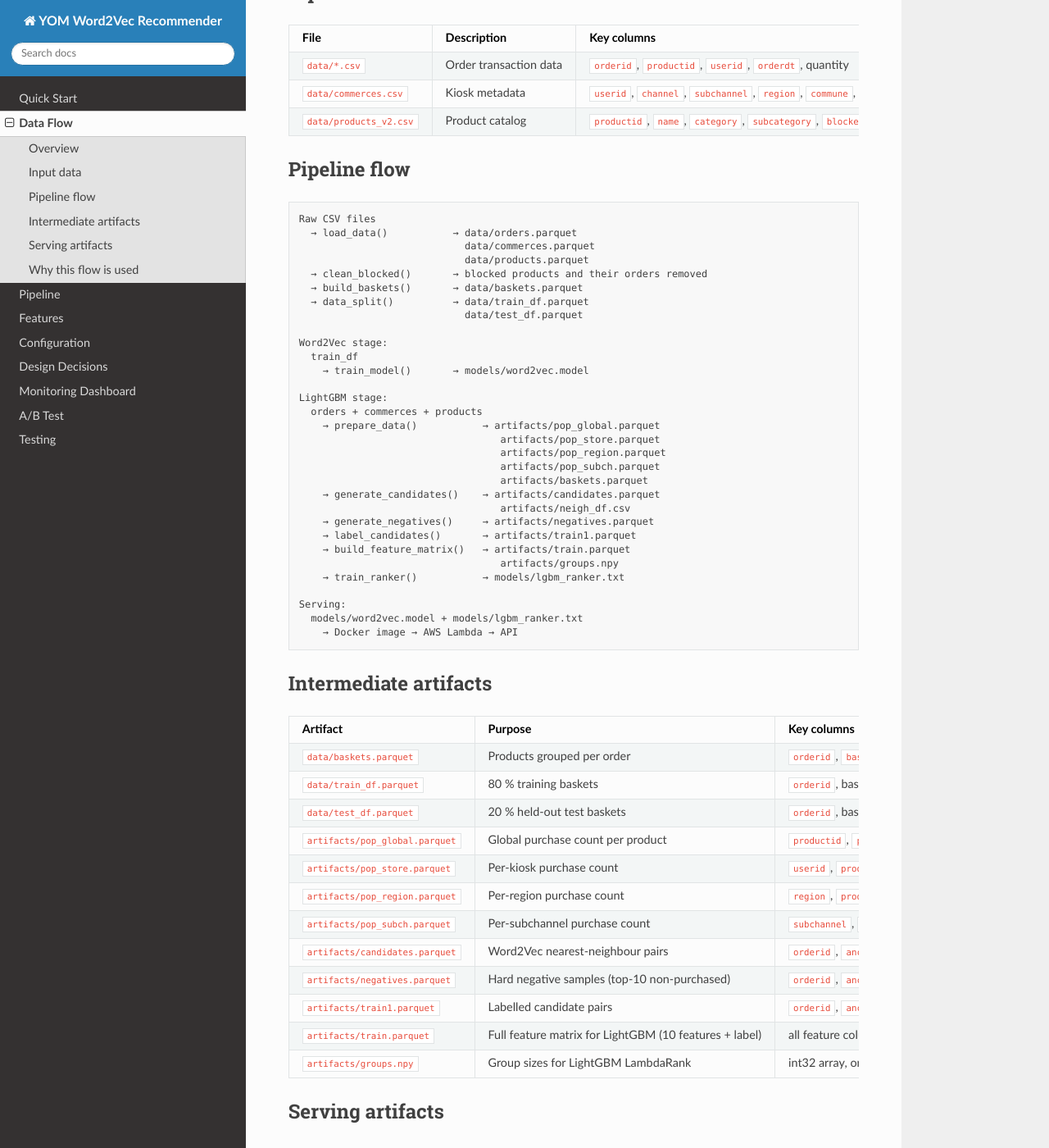
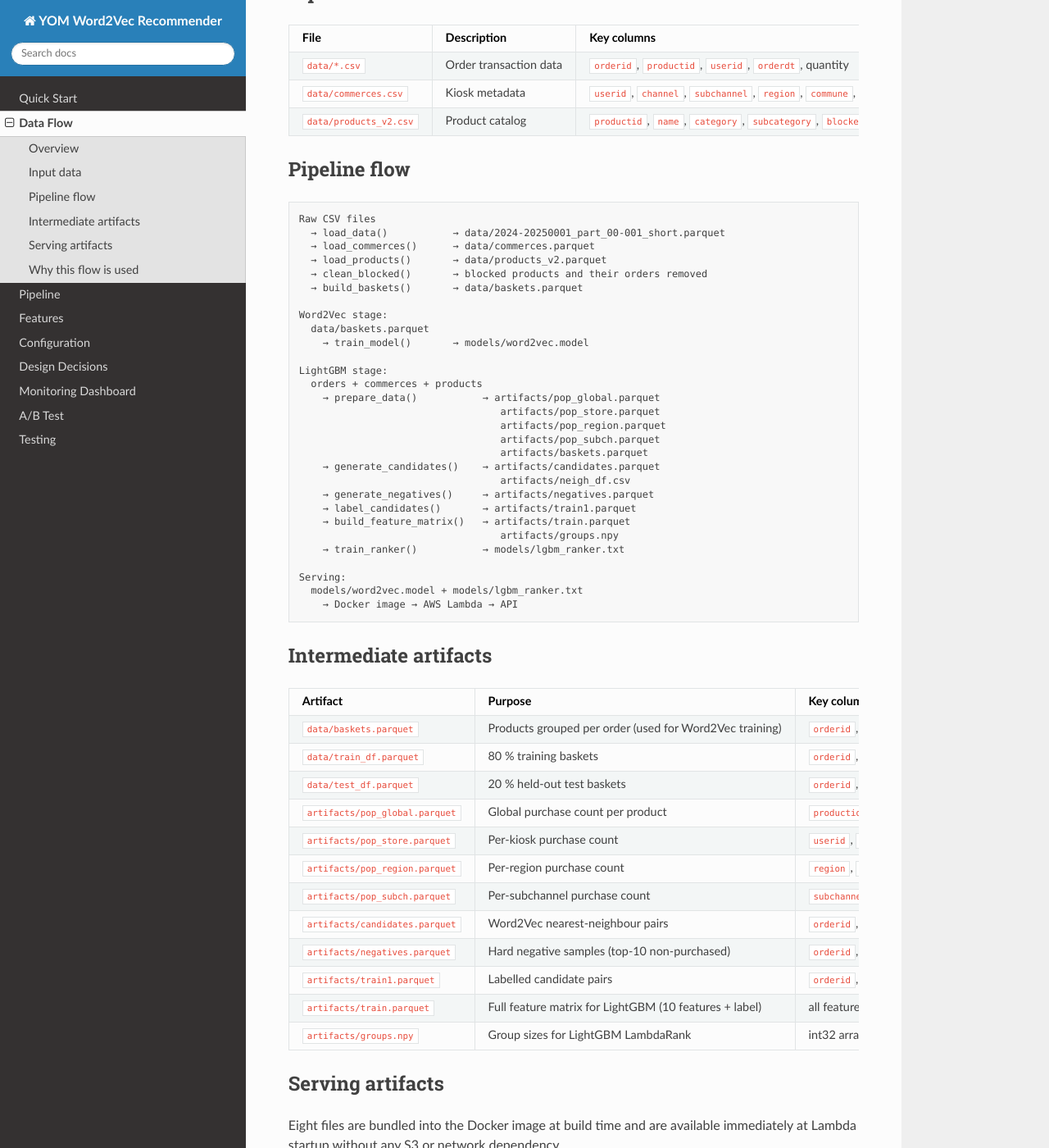
Before and after one commit to chris026/YOM-Word2Vec, a Sphinx documentation site: the page built from docs/data_flow.rst, in a window 1280 px wide and 1400 px high, scrolled down 314 px. Shown: the whole window at 82% size. Built offline with Sphinx 7.4.7 and the Read the Docs theme 3.1.0, drawn with Linux system fonts in a browser that asks for light colours; some of the changed text lies outside the part shown.

Commit message:
more doc fixes

```diff
--- a/docs/data_flow.rst
+++ b/docs/data_flow.rst
@@ -32,16 +32,14 @@ Pipeline flow
 .. code-block:: text
 
    Raw CSV files
-     → load_data()           → data/orders.parquet
-                               data/commerces.parquet
-                               data/products.parquet
+     → load_data()           → data/2024-20250001_part_00-001_short.parquet
+     → load_commerces()      → data/commerces.parquet
+     → load_products()       → data/products_v2.parquet
      → clean_blocked()       → blocked products and their orders removed
      → build_baskets()       → data/baskets.parquet
-     → data_split()          → data/train_df.parquet
-                               data/test_df.parquet
 
    Word2Vec stage:
-     train_df
+     data/baskets.parquet
        → train_model()       → models/word2vec.model
 
    LightGBM stage:
@@ -73,8 +71,8 @@ Intermediate artifacts
      - Purpose
      - Key columns
    * - ``data/baskets.parquet``
-     - Products grouped per order
-     - ``orderid``, ``basket`` (product list), ``userid``, ``origin``
+     - Products grouped per order (used for Word2Vec training)
+     - ``orderid``, ``productid`` (product list)
    * - ``data/train_df.parquet``
      - 80 % training baskets
      - ``orderid``, basket list
@@ -112,13 +110,22 @@ Intermediate artifacts
 Serving artifacts
 -----------------
 
-The two model files are the only files needed at serving time:
+Eight files are bundled into the Docker image at build time and are available
+immediately at Lambda startup without any S3 or network dependency.
 
-- ``models/word2vec.model`` — loaded into memory for nearest-neighbour lookup
-- ``models/lgbm_ranker.txt`` — loaded for candidate re-ranking
+**Model files**
 
-They are bundled into the Docker image at build time and available immediately
-at Lambda startup without any S3 or network dependency.
+- ``models/word2vec.model`` — Word2Vec model for nearest-neighbour retrieval
+- ``models/lgbm_ranker.txt`` — LightGBM ranker for candidate re-ranking
+
+**Lookup data**
+
+- ``data/commerces.parquet`` — kiosk metadata (region, subchannel, channel, commune)
+- ``data/products_v2.parquet`` — product catalog (category per product)
+- ``artifacts/pop_global.parquet`` — global popularity lookup
+- ``artifacts/pop_store.parquet`` — per-kiosk popularity lookup
+- ``artifacts/pop_region.parquet`` — per-region popularity lookup
+- ``artifacts/pop_subch.parquet`` — per-subchannel popularity lookup
 
 Why this flow is used
 ---------------------
--- a/docs/features.rst
+++ b/docs/features.rst
@@ -67,6 +67,12 @@ Processing rules
   native categorical support — no manual encoding is required.
 - Popularity counters are pre-computed by ``prepare_data()`` and joined into
   the feature matrix by ``build_feature_matrix()``.
+- At **serving time**, all four popularity counters are log-scaled via
+  ``numpy.log1p`` before being passed to the ranker (see
+  ``serve_bundle.py::recommend_candidates``). During training the raw integer
+  counts are stored in ``artifacts/train.parquet``; because LightGBM uses
+  threshold splits and ``log1p`` is a monotonic transformation, the ranking
+  order of candidates is preserved.
 - The group sizes array (``artifacts/groups.npy``) encodes the number of
   candidates per query ``(orderid, anchor)`` and is required by LightGBM's
   LambdaRank objective.
```
Also changed, not shown: serve_bundle.py (+0 -30 lines), 1 other file.
